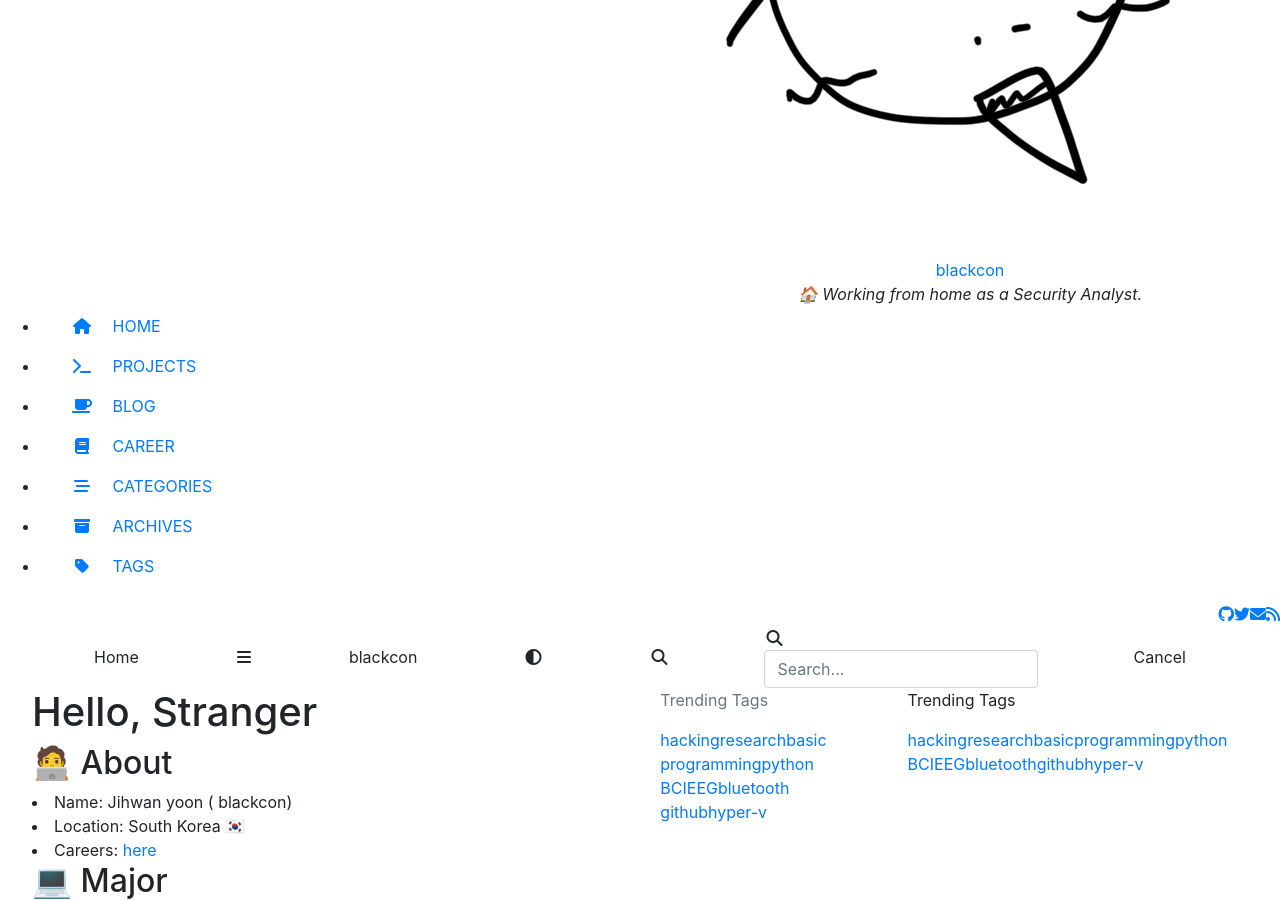
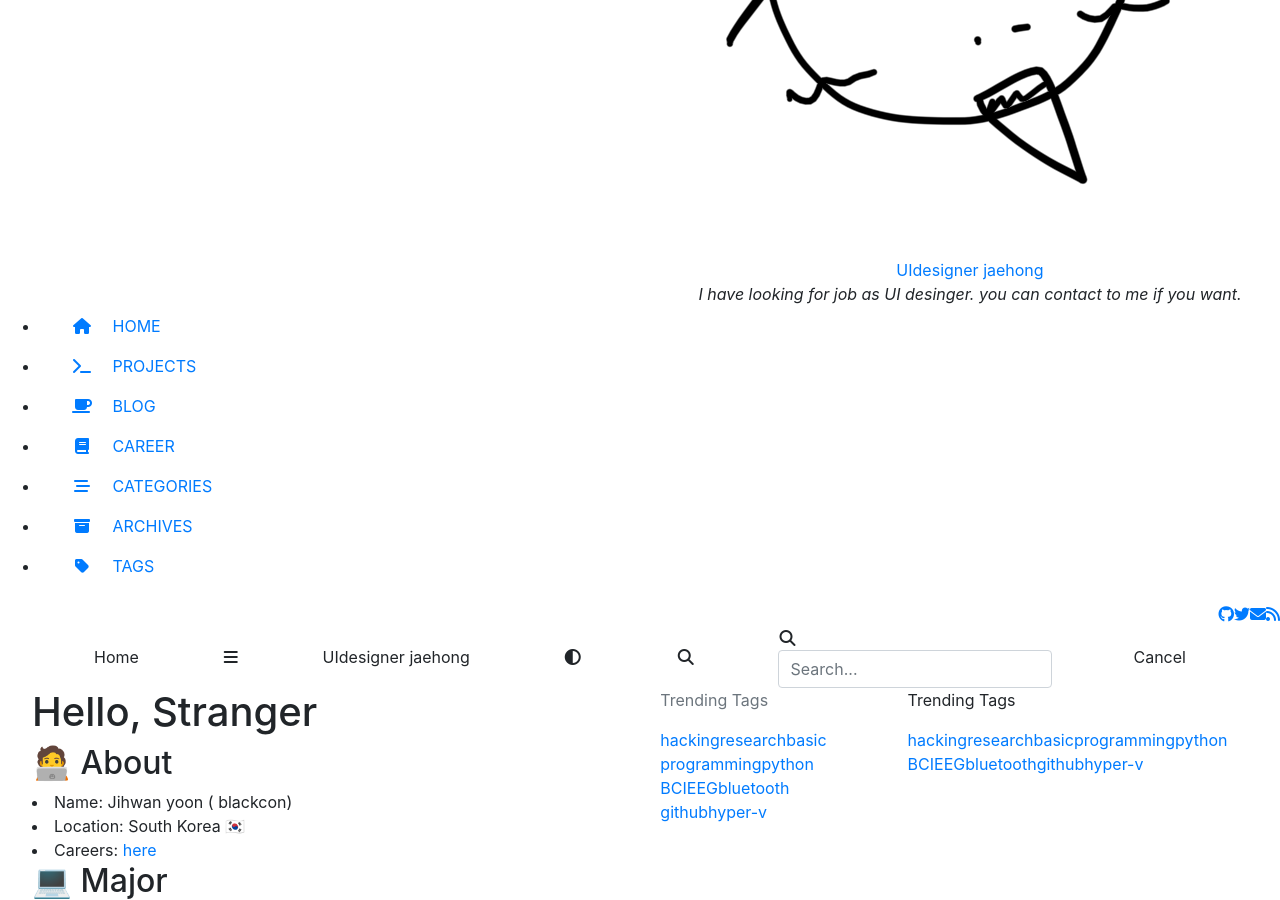
Before and after one commit to pjaehong/pjaehong.github.io, a Jekyll site: the page built from index.html, in a window 1280 px wide and 900 px high, scrolled down 252 px. Built offline with Jekyll 4.4.1, drawn with Linux system fonts in a browser that asks for light colours; nearby versions of some CDN libraries; comment, search, counter and statistics services are not loaded.

Commit message:
Update _config.yml

```diff
--- a/_config.yml
+++ b/_config.yml
@@ -6,7 +6,7 @@ theme: jekyll-theme-chirpy
 
 # Change the following value to '/PROJECT_NAME' ONLY IF your site type is GitHub Pages Project sites
 # and doesn't have a custom domain.
-baseurl: 'https://blackcon.github.io'
+baseurl: 'https://pjaehong.github.io'
 
 # The language of the webpage › http://www.lingoes.net/en/translator/langcode.htm
 # If it has the same name as one of the files in folder `_data/locales`, the layout language will also be changed,
@@ -22,9 +22,9 @@ timezone: Asia/Seoul
 # jekyll-seo-tag settings › https://github.com/jekyll/jekyll-seo-tag/blob/master/docs/usage.md
 # ↓ --------------------------
 
-title: blackcon                          # the main title
+title: UIdesigner jaehong                          # the main title
 
-tagline: 🏠 Working from home as a Security Analyst.
+tagline: I have looking for job as UI desinger. you can contact to me if you want.
 
 description: >-                        # used by seo meta and the atom feed
   All of the hacking.
```
